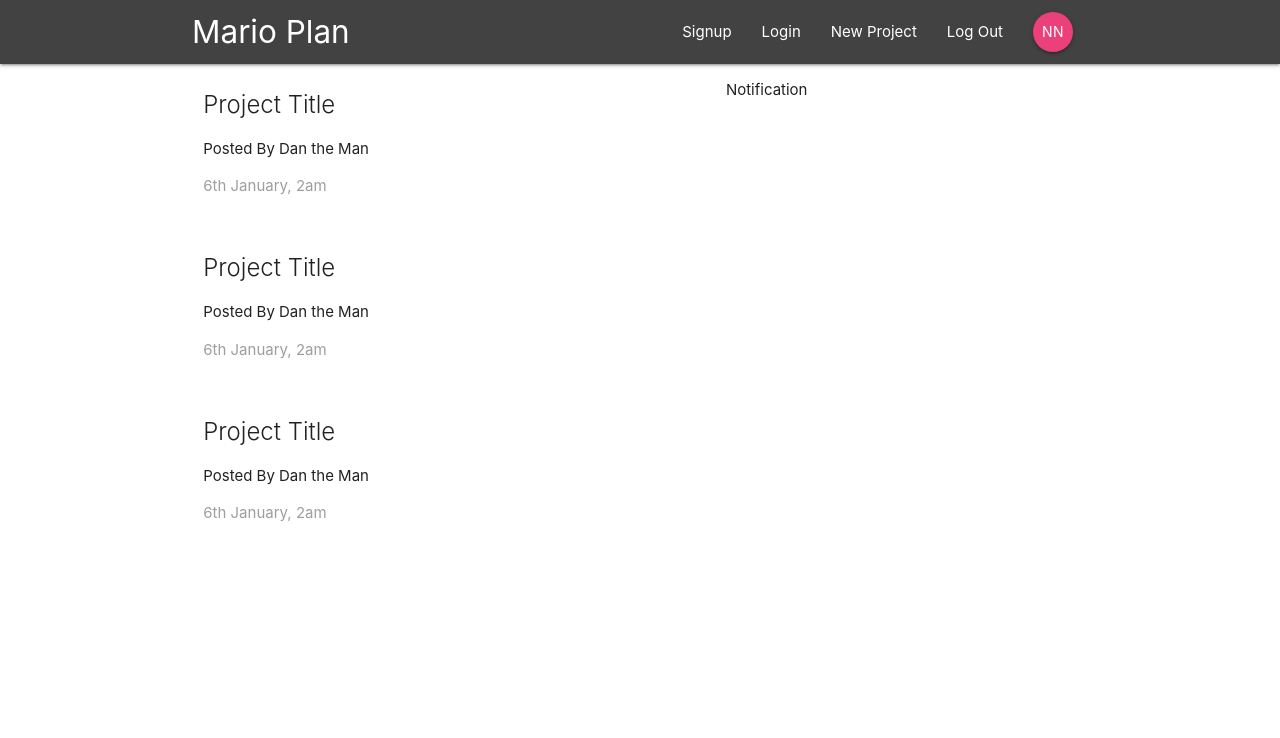
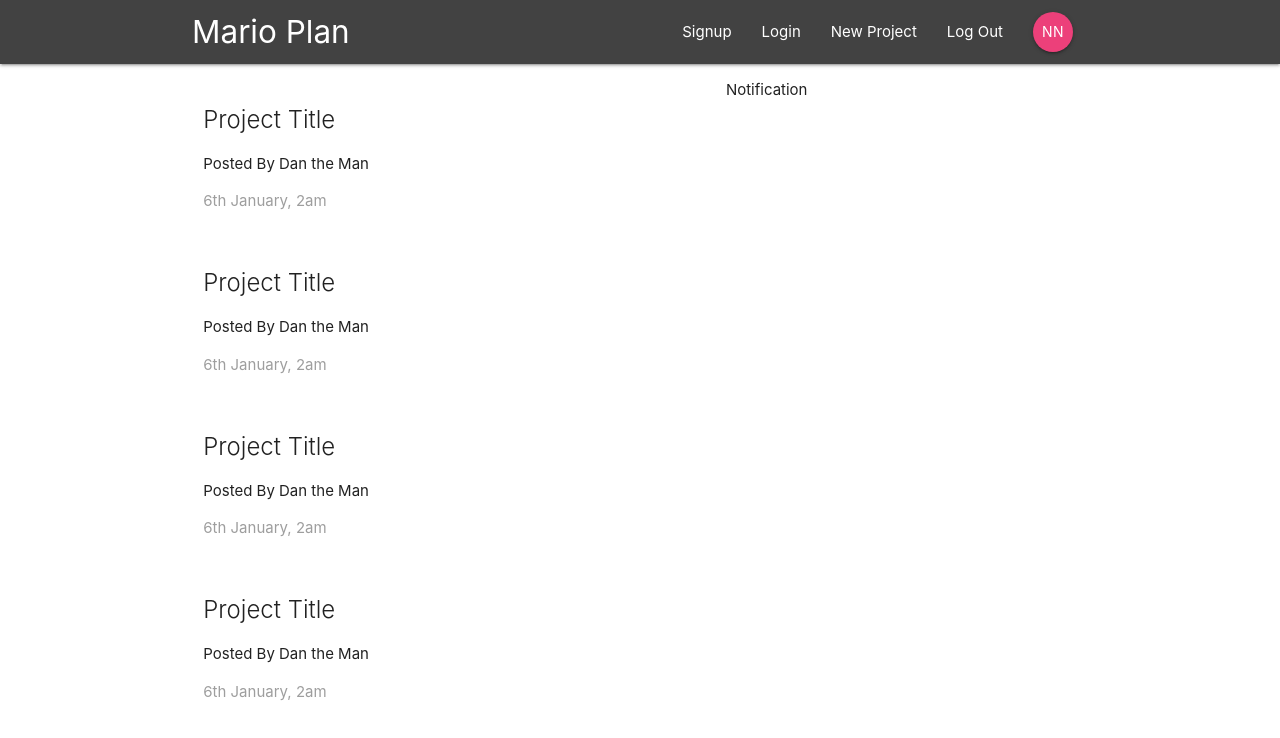
Before and after one commit to danchamorro/ReactReduxFirebase, a React (Create React App) app: page / in a window 1280 px wide. Shown: the top 738 px of the page. Built offline with nearby package versions, Linux system fonts and the light colour scheme.

Commit message:
Refacotred Roject List tp be dynamic

```diff
--- a/src/components/projects/ProjectList.js
+++ b/src/components/projects/ProjectList.js
@@ -1,31 +1,13 @@
 import React from "react";
+import ProjectSummary from "./ProjectSummary";
 
 const ProjectList = () => {
   return (
-    <div>
-      <div className="project-list section">
-        <div className="card z-depth-0 project-summary">
-          <span className="card-title">Project Title</span>
-          <p>Posted By Dan the Man</p>
-          <p className="grey-text">6th January, 2am</p>
-        </div>
-      </div>
-
-      <div className="project-list section">
-        <div className="card z-depth-0 project-summary">
-          <span className="card-title">Project Title</span>
-          <p>Posted By Dan the Man</p>
-          <p className="grey-text">6th January, 2am</p>
-        </div>
-      </div>
-
-      <div className="project-list section">
-        <div className="card z-depth-0 project-summary">
-          <span className="card-title">Project Title</span>
-          <p>Posted By Dan the Man</p>
-          <p className="grey-text">6th January, 2am</p>
-        </div>
-      </div>
+    <div className="project-list section">
+      <ProjectSummary />
+      <ProjectSummary />
+      <ProjectSummary />
+      <ProjectSummary />
     </div>
   );
 };
--- a/src/components/projects/ProjectSummary.js
+++ b/src/components/projects/ProjectSummary.js
@@ -0,0 +1,15 @@
+import React from "react";
+
+const ProjectSummary = () => {
+  return (
+    <div className="project-list section">
+      <div className="card z-depth-0 project-summary">
+        <span className="card-title">Project Title</span>
+        <p>Posted By Dan the Man</p>
+        <p className="grey-text">6th January, 2am</p>
+      </div>
+    </div>
+  );
+};
+
+export default ProjectSummary;
```
